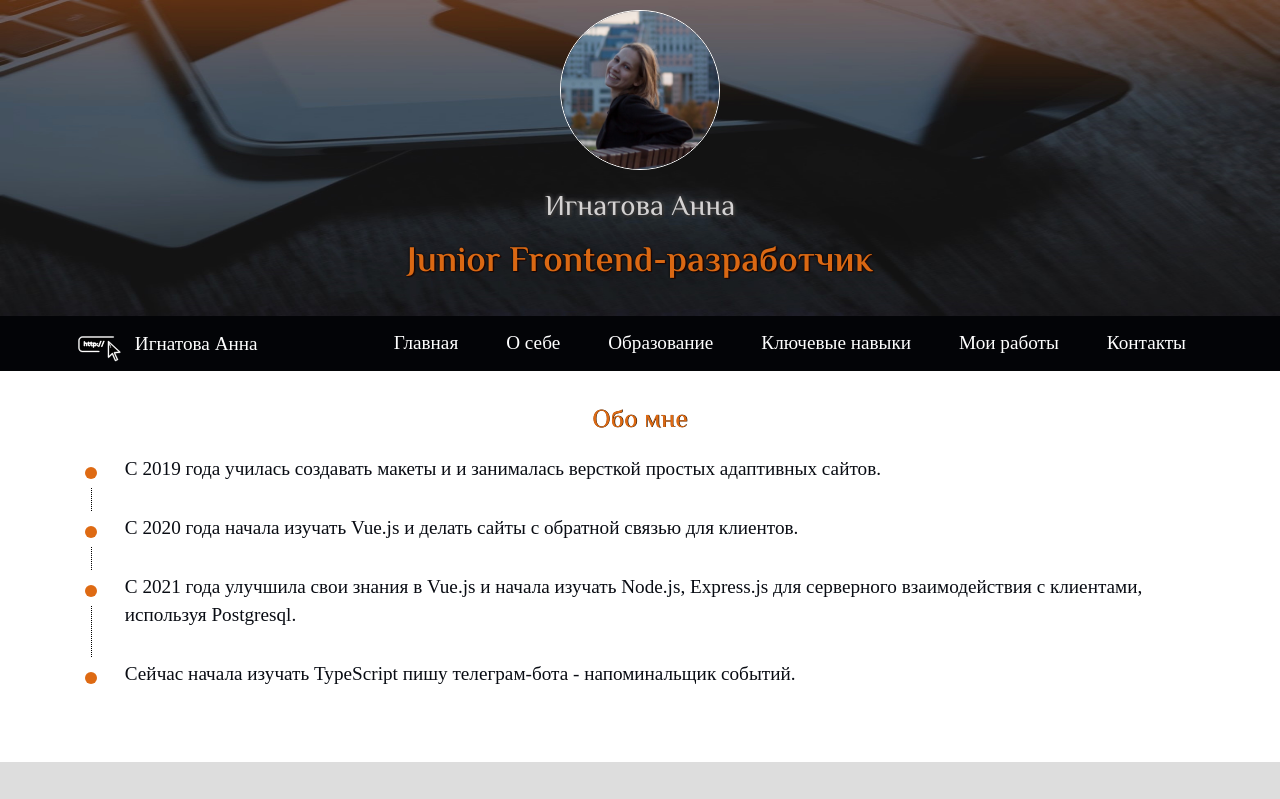
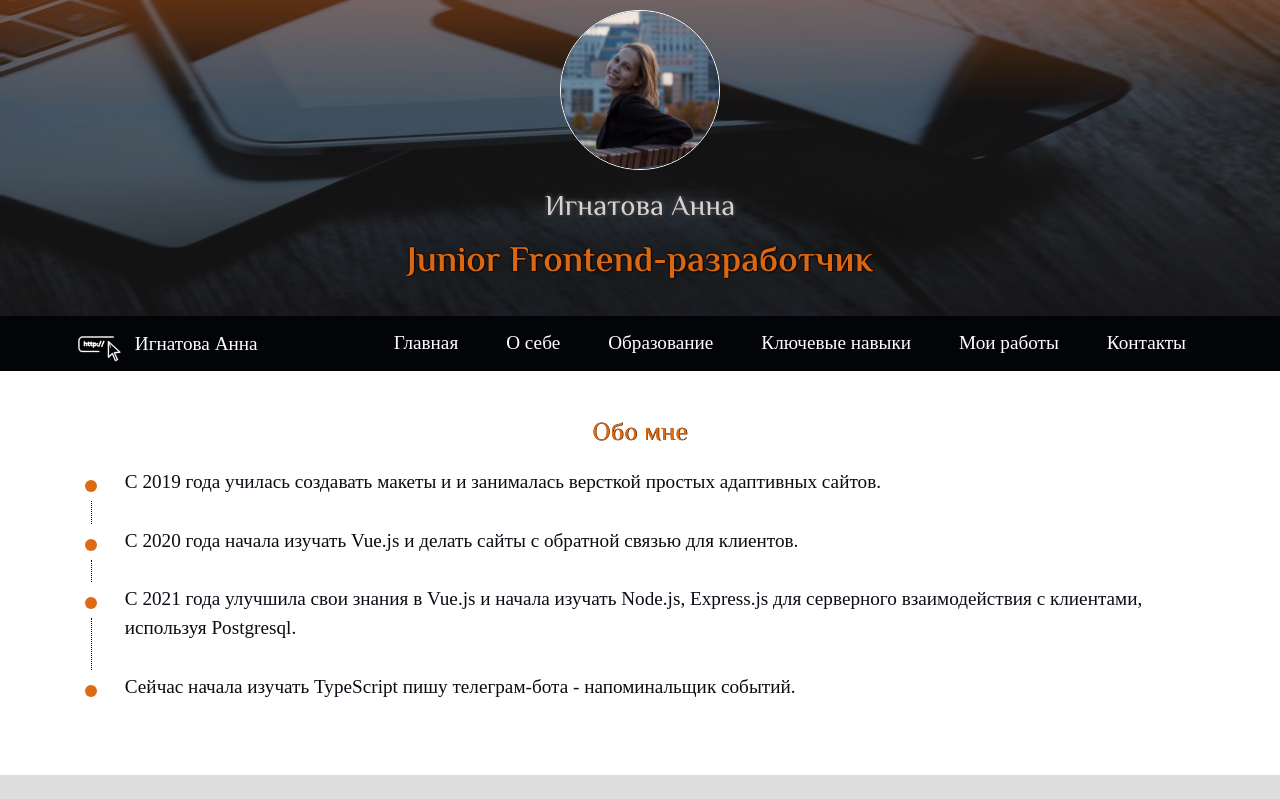
Before and after one commit to AnigalHub/Portfolio, a Nuxt app: page / in a window 1280 px wide. Shown: the top 799 px of the page. Built offline with nearby package versions, Linux system fonts and the light colour scheme.

Commit message:
изменены отступы - чтобы при клике в меню все было красиво

```diff
--- a/pages/index.vue
+++ b/pages/index.vue
@@ -104,7 +104,7 @@ h2, #Home .front{color: #de6a13;}
   margin-top: 1%;
 }
 /*Компоненты - "Об мне","Образование", "Ключевые навыки", "Мои работы"*/
-#About, #Education, #Skills, #Works, #Contacts{padding: 2% 0 2.5%;}
+#About, #Education, #Skills, #Works, #Contacts{padding: 3% 0 2.5%;}
 /*"Контакты"*/
 #Contacts{padding:1% 0 2%;}
 
@@ -377,8 +377,8 @@ h2, #Home .front{color: #de6a13;}
     height: 55px;
   }
 }
+
  /***********************АДАПТИВНОСТЬ******************/
-
 @media screen and (max-width: 350px) {
   /*Компонент - "Главный"*/
   #Home{
```
